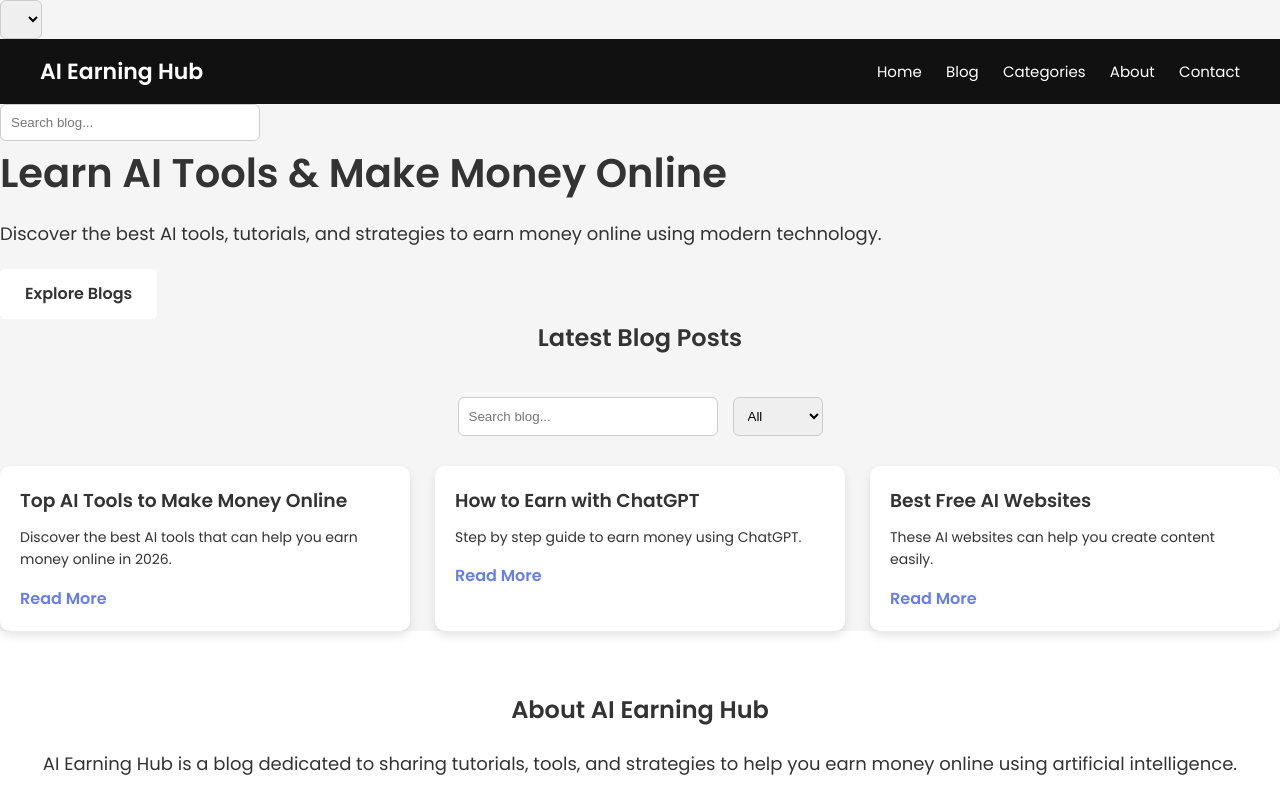
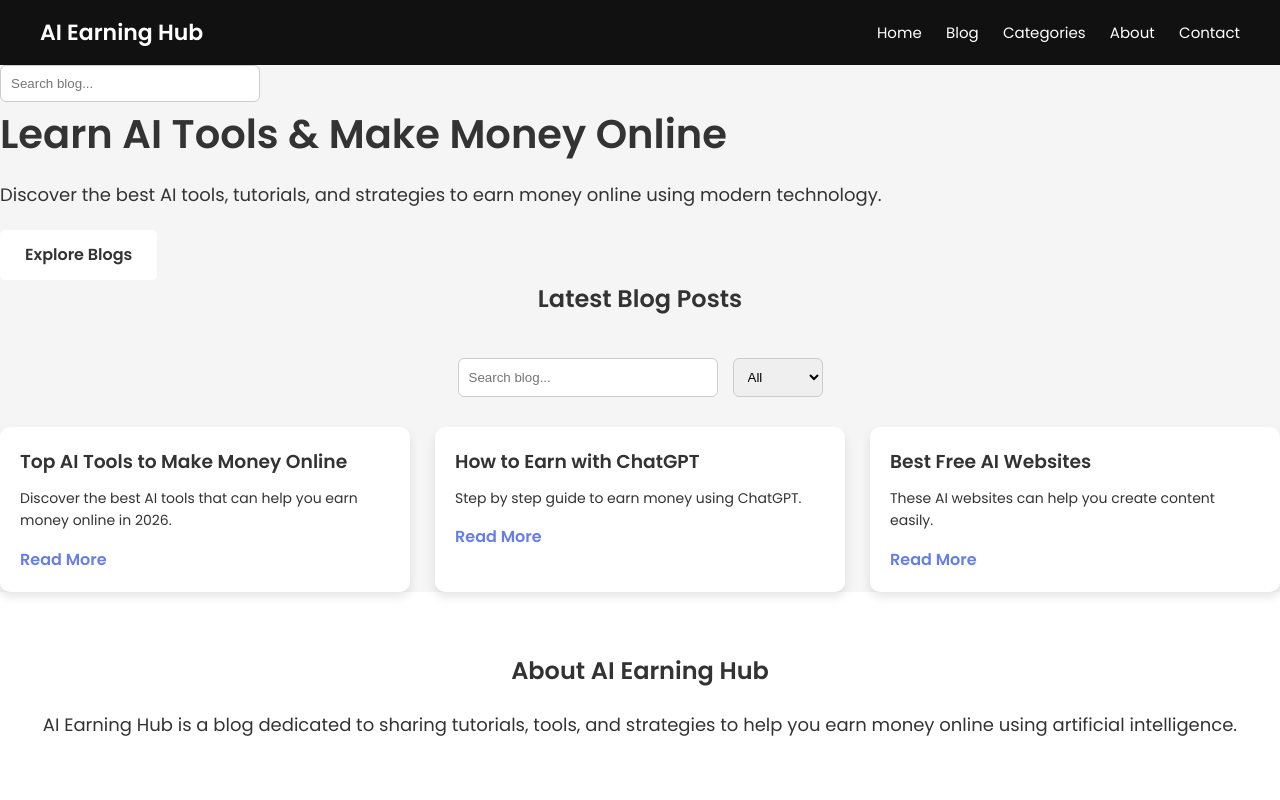
Before and after one commit to Roseblog19/rose19, a plain HTML site: page index.html in a window 1280 px wide. Shown: the top 800 px of the page. Drawn offline with Linux system fonts and the light colour scheme.

Commit message:
Update index.html

```diff
--- a/index.html
+++ b/index.html
@@ -12,13 +12,11 @@
 <link rel="stylesheet" href="css/style.css">
 
 <link href="https://fonts.googleapis.com/css2?family=Poppins:wght@300;400;600&display=swap" rel="stylesheet">
-  <select id="category">
 </select>
 
 </head>
 
 <body>
-
 <!-- NAVBAR -->
 
 <header class="navbar">
```
